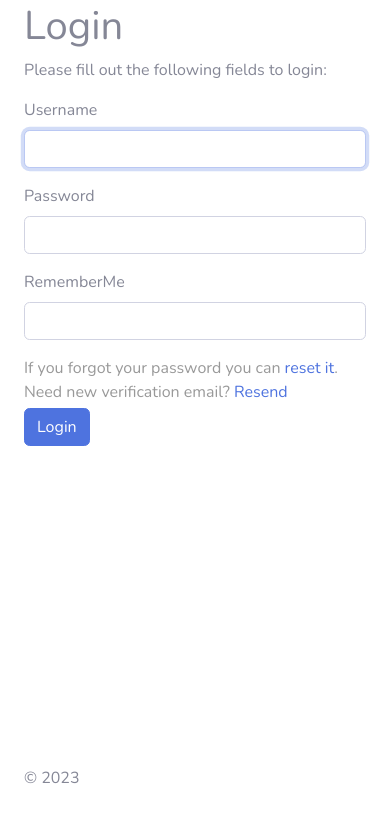
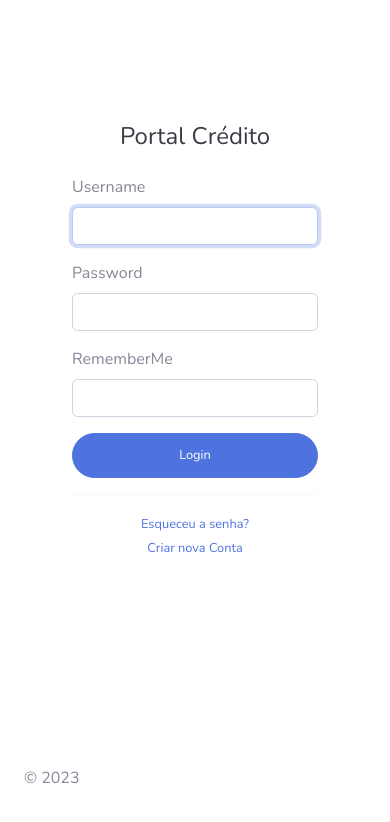
Before and after one commit to elias-limabv/Morabi, a PHP site: template frontend/views/site/login.php in a window 390 px wide. Shown: the part 22-844 px from the top of the page. Run offline with PHP 8.4, Linux system fonts and the light colour scheme; the template is opened without the code that fills it, so the values that code supplies are empty; form fields are guessed from the names that the template uses; some libraries are stand-ins or nearby versions.

Commit message:
update portal add Bar

```diff
--- a/frontend/views/site/login.php
+++ b/frontend/views/site/login.php
@@ -1,41 +1,56 @@
 <?php
 
-/** @var yii\web\View $this */
-/** @var yii\bootstrap5\ActiveForm $form */
-/** @var \common\models\LoginForm $model */
+/* @var $this yii\web\View */
+/* @var $form yii\bootstrap4\ActiveForm */
 
-use yii\bootstrap5\Html;
+/* @var $model \common\models\LoginForm */
+
+use yii\helpers\Html;
 use yii\bootstrap5\ActiveForm;
 
 $this->title = 'Login';
-$this->params['breadcrumbs'][] = $this->title;
 ?>
-<div class="site-login">
-    <h1><?= Html::encode($this->title) ?></h1>
+<br><br>
+<div class="row">
+    <div class="col-lg-6 d-none d-lg-block bg-login-image"
+                  style="background-size: contain; background-repeat: no-repeat; background-image: url('https://img.freepik.com/vector-gratis/ilustracion-vector-concepto-abstracto-prestamos-dinero-pequenos-prestamistas-dinero-prestamos-particulares-financiacion-corto-plazo-credito-bancario-comercial-e-industrial-metafora-abstracta-capital-trabajo_335657-2927.jpg?w=2000')"></div>
+    <div class="col-lg-6">
+        <div class="p-5">
+            <br>
+            <div class="text-center">
+                <h1 class="h4 text-gray-900 mb-4">Portal Crédito</h1>
+            </div>
+            <?php $form = ActiveForm::begin([
+                'id' => 'login-form',
+                'options' => ['class' => 'user']
+            ]); ?>
 
-    <p>Please fill out the following fields to login:</p>
+            <?= $form->field($model, 'username', [
+                'inputOptions' => [
+                    'class' => 'form-control form-control-user',
+                    'placeholder' => 'Enter your username'
+                ]
+            ])->textInput(['autofocus' => true]) ?>
 
-    <div class="row">
-        <div class="col-lg-5">
-            <?php $form = ActiveForm::begin(['id' => 'login-form']); ?>
+            <?= $form->field($model, 'password', [
+                'inputOptions' => [
+                    'class' => 'form-control form-control-user',
+                    'placeholder' => 'Enter your password'
+                ]
+            ])->passwordInput() ?>
 
-                <?= $form->field($model, 'username')->textInput(['autofocus' => true]) ?>
+            <?= $form->field($model, 'rememberMe')->checkbox() ?>
+            <?= Html::submitButton('Login', ['class' => 'btn btn-primary btn-user btn-block', 'name' => 'login-button']) ?>
+            <hr>
+            <?php ActiveForm::end() ?>
 
-                <?= $form->field($model, 'password')->passwordInput() ?>
+            <div class="text-center">
+             <a class="small" href="<?php echo \yii\helpers\Url::to(['/site/forgot-password']) ?>">Esqueceu a senha?</a>
+            </div>
+            <div class="text-center">
+            <a class="small" href="<?php echo \yii\helpers\Url::to(['/site/register']) ?>">Criar nova Conta</a>
+            </div>
 
-                <?= $form->field($model, 'rememberMe')->checkbox() ?>
-
-                <div class="my-1 mx-0" style="color:#999;">
-                    If you forgot your password you can <?= Html::a('reset it', ['site/request-password-reset']) ?>.
-                    <br>
-                    Need new verification email? <?= Html::a('Resend', ['site/resend-verification-email']) ?>
-                </div>
-
-                <div class="form-group">
-                    <?= Html::submitButton('Login', ['class' => 'btn btn-primary', 'name' => 'login-button']) ?>
-                </div>
-
-            <?php ActiveForm::end(); ?>
         </div>
     </div>
 </div>
```
Also changed, not shown: console/migrations/m230118_181723_add_firstname_lastname_columns_to_user_table.php (added, +27 -0 lines), frontend/models/SignupForm.php (+8 -0 lines), frontend/views/site/contact.php (added, +45 -0 lines), frontend/views/site/index.php (+6 -3 lines), frontend/views/site/signup.php (+17 -6 lines).
